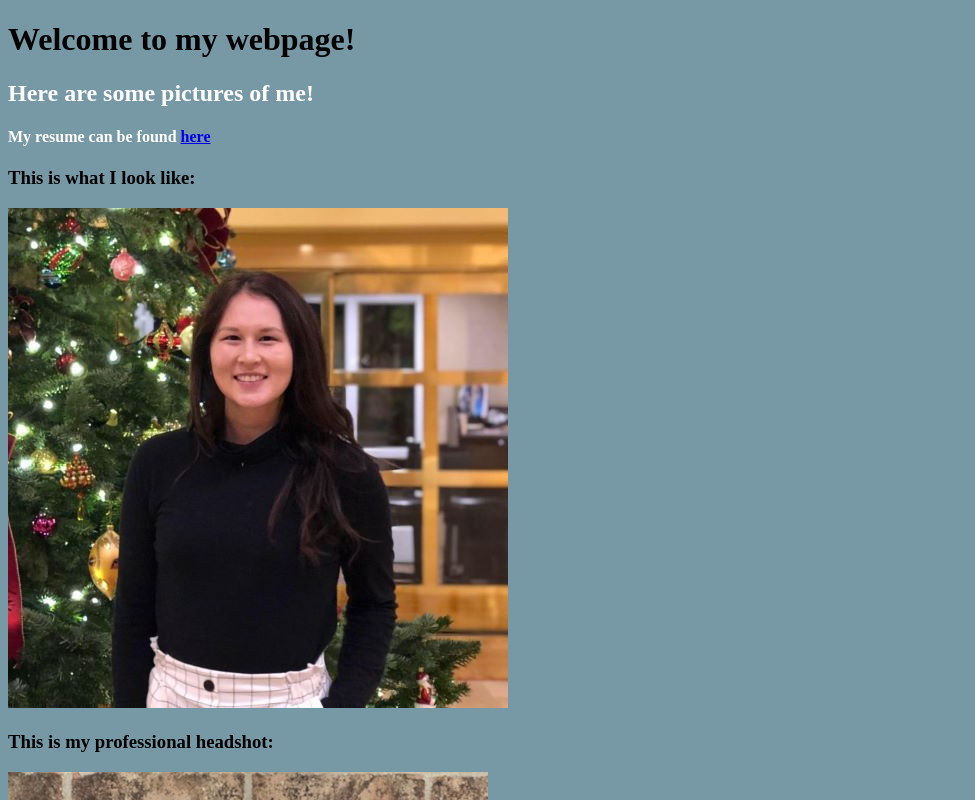
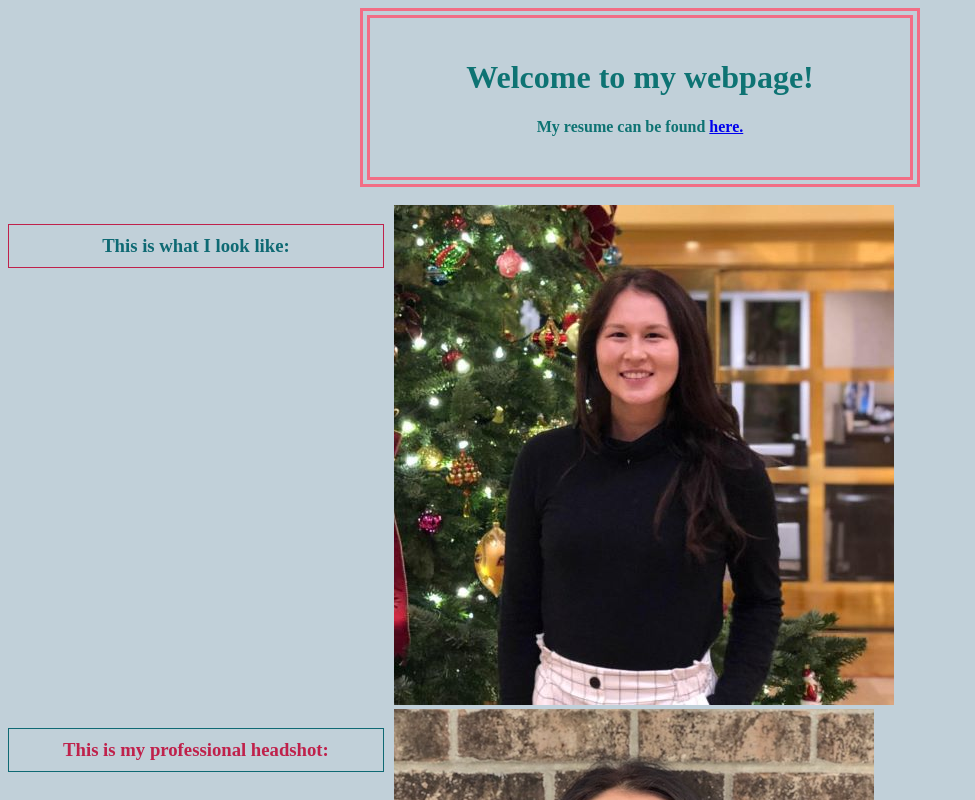
Before and after one commit to kdiekema/HW2, a plain HTML site: page index.html in a window 1280 px wide. Shown: the top 800 px of the page, without its empty margins (0-975 px from the left). Drawn offline with Linux system fonts and the light colour scheme.

Commit message:
final touches in formatting and colors

```diff
--- a/index.css
+++ b/index.css
@@ -1,7 +1,52 @@
 body {
-	color:white;
-	background-color: #7799A6;
+	color:#0E7373;
+	background-color: #C1D0D9;
 	font-family: Veranda;}
-#welcome {color: black;}
-#image1 {color: black;}
-#image2 {color: black;}
+.welcome{
+	border:10px #F26D85;
+	border-style: double;
+	width:500px;
+	padding: 20px;
+	margin: 0 auto;
+	text-align: center;
+
+}
+
+#image1 {
+	border: 1px #BF214B;
+	border-style: groove;
+	width: 28%;
+	color: #0E6973;
+	text-align:center;
+	float: left;
+	padding: 10px;
+	margin-right: 10px;
+	margin-bottom: 10px;
+	}
+#image2 {
+	border: 1px #0E6973;
+	border-style: groove;
+	width: 28%;
+	color: #BF214B;
+	text-align:center;
+	float: left;
+	padding: 10px;
+	margin-right: 10px;
+	margin-bottom: 10px;
+	}
+
+.thanks{
+	width:70%;
+	margin: 0 auto;
+	text-align: center;
+	padding: 20px;
+}
+
+.resume{
+	background-color: white;
+	width:70%;
+	margin: 0 auto;
+	text-align: left;
+	padding: 20px;
+}
+#page {color: #F26D85; font-weight: bold; text-align: center;}
--- a/index.html
+++ b/index.html
@@ -9,20 +9,19 @@
 
 <body>
 
-	<h1 id="welcome"> Welcome to my webpage! </h1>
-	<h2>Here are some pictures of me! </h2>
-			<p>
-	<h4> My resume can be found <a href="resume.html"> here </a>  </h4>
-			</p>
-			<p>
+	<div class = welcome>
+		<h1> Welcome to my webpage! </h1>
+				<p>
+		<h4> My resume can be found <a href="resume.html"> here. </a>  </h4>
+	</div>
+	<br>
 	<h3 id="image1">	This is what I look like: </h3>
-		<img src= "Profilepic.jpg"  />
-			</p>
-			<p>
+		<img src= "Profilepic.jpg" alt="Profile" />
 	<h3 id="image2"> This is my professional headshot: </h3>
-		<img src= "Headshot.jpg" />
-			</p>
-	<h4> Thanks for stopping by!! </h4>
+		<img src= "Headshot.jpg" alt ="Headshot"/>
+	<div class = thanks>
+		<h4> Thanks for stopping by!! </h4>
+	</div>
 </body>
 
 </html>
```
Also changed, not shown: resume.html (+6 -4 lines).
